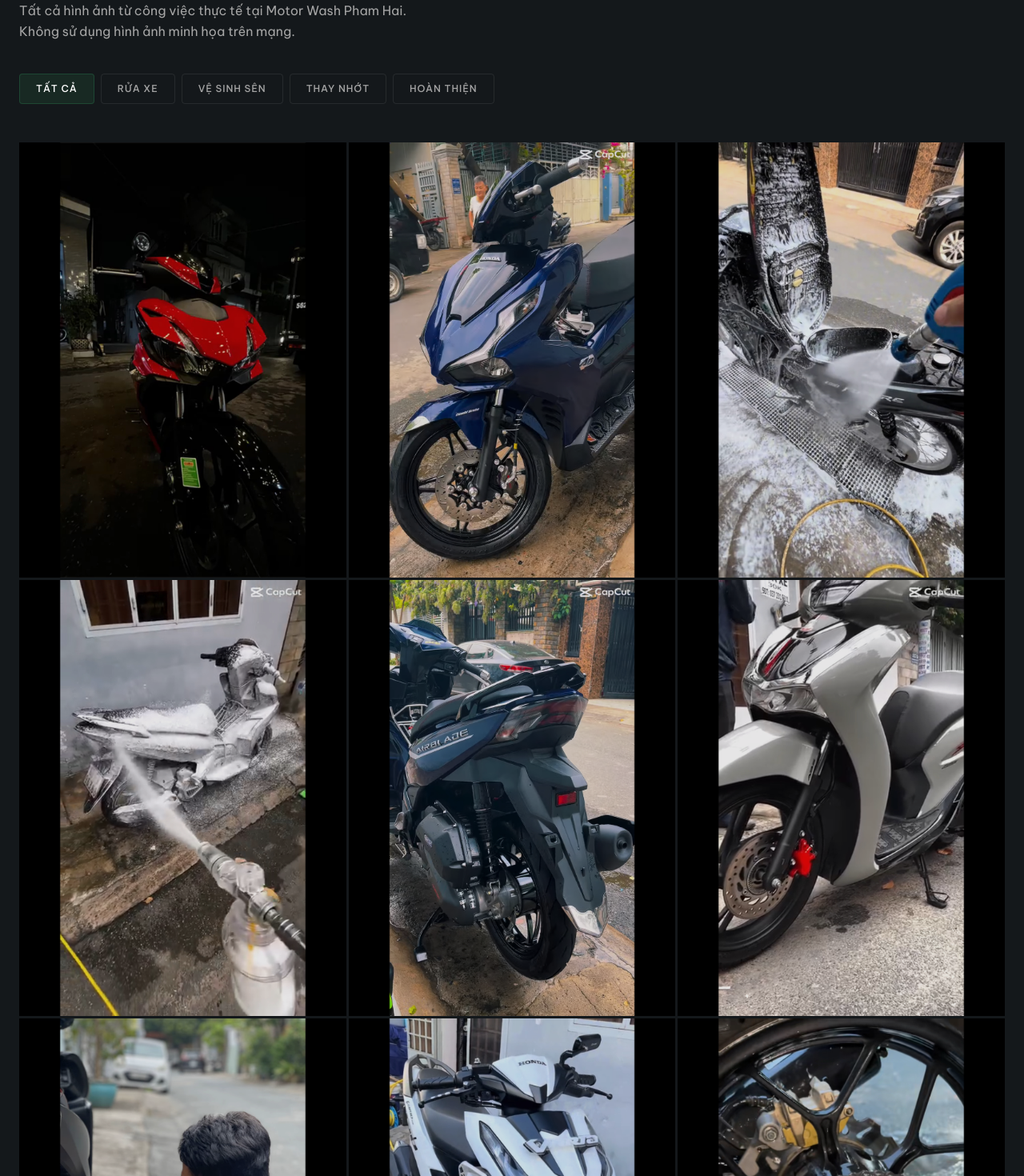
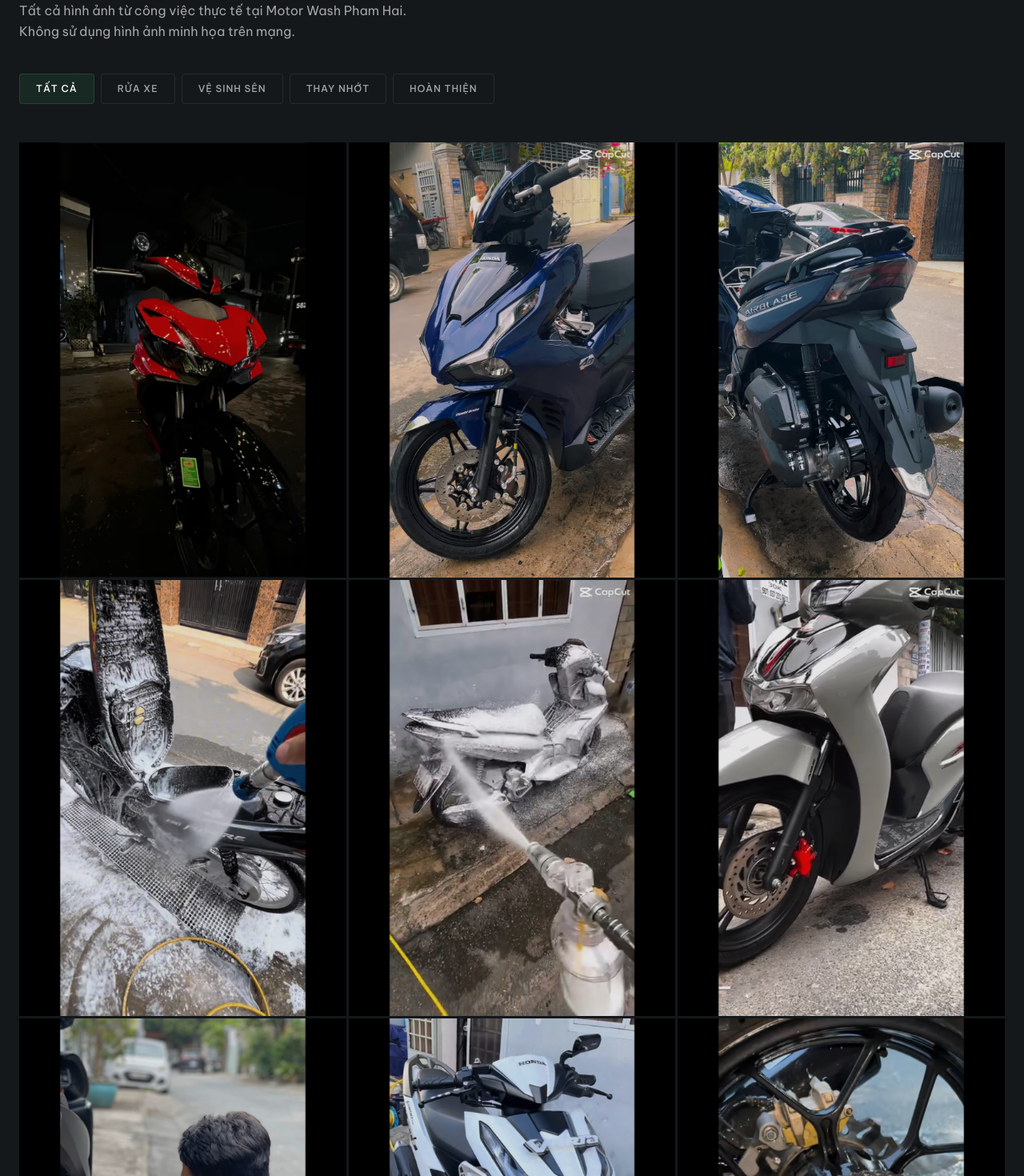
Before and after one commit to hoanglongngu77-blip/phamhaiwash, a React (Vite) app: page / in a window 1280 px wide. Shown: the part 5170-6640 px from the top of the page at 80% size. Built offline with nearby package versions, Linux system fonts and the light colour scheme.

Commit message:
Update assets.ts

```diff
--- a/src/data/assets.ts
+++ b/src/data/assets.ts
@@ -12,9 +12,9 @@ export const assets = {
   gallery: [
     { src: '/gallery-bike-01.jpg', label: 'Rửa Xe Cẩn Thận', category: 'rua-xe' },
     { src: '/gallery-bike-02.jpg', label: 'Hoàn Thiện Tuyệt Đối', category: 'hoan-thien' },
+    { src: '/gallery-bike-06.jpg', label: 'Bảo Dưỡng Hệ Thống Sên', category: 've-sinh-sen' },
     { src: '/1service-basic-wash.jpg', label: 'Phủ Bọt Tuyết', category: 'rua-xe' },
     { src: '/service-detailing-engine(2).jpg', label: 'Phủ Bọt Tuyết', category: 'rua-xe' },
-    { src: '/gallery-bike-06.jpg', label: 'Bảo Dưỡng Hệ Thống Sên', category: 've-sinh-sen' },
     { src: '/gallery-bike-03.jpg', label: 'Độ Bóng Xuất Sắc', category: 'hoan-thien' },
     { src: '/service-oil-change-01.jpg', label: 'Thay Nhớt Chính Hãng', category: 'thay-nhot' },
     { src: '/gallery-vario.jpg', label: 'Dưỡng Nhựa, Làm Bóng', category: 'rua-xe' },
```
